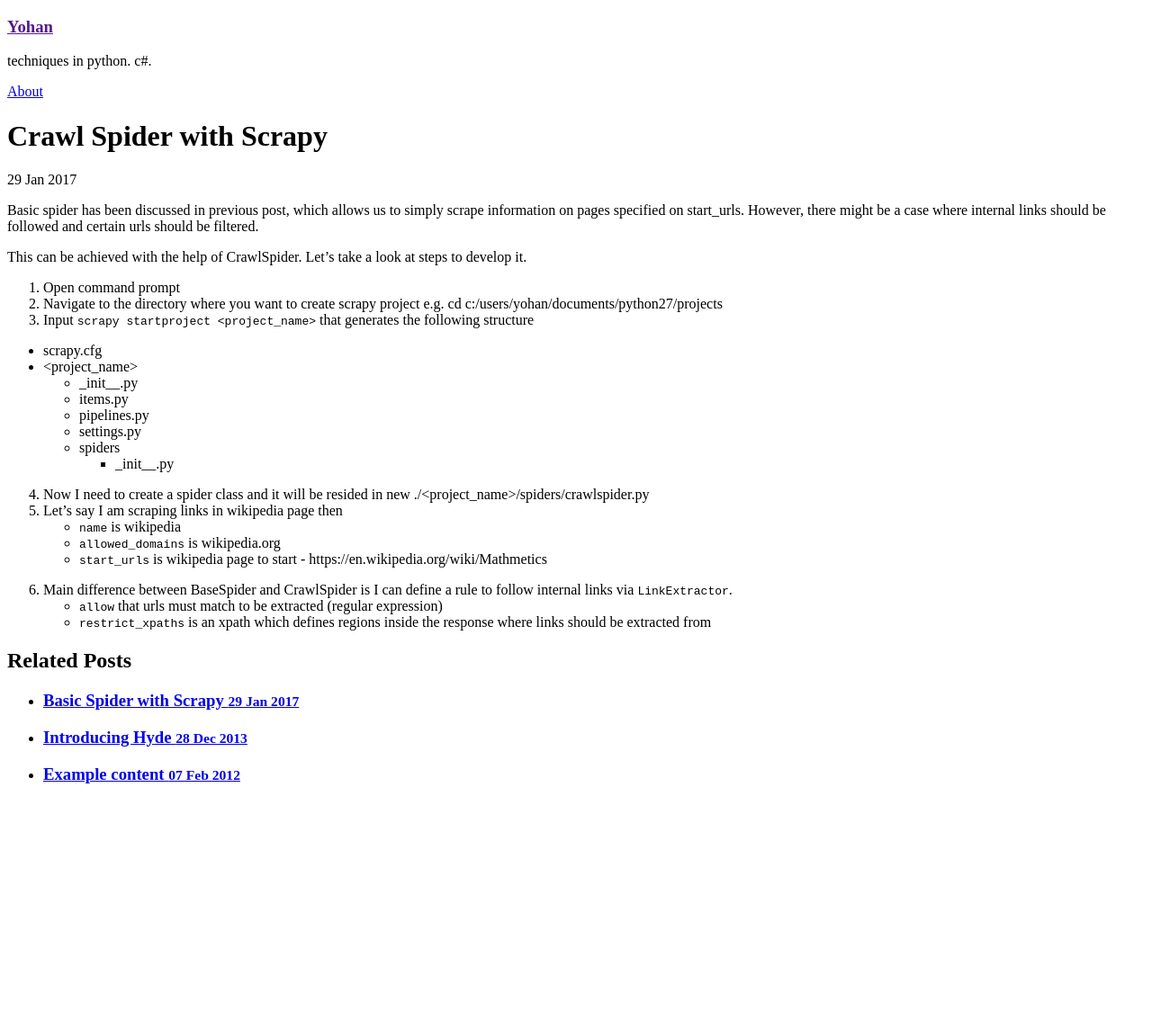
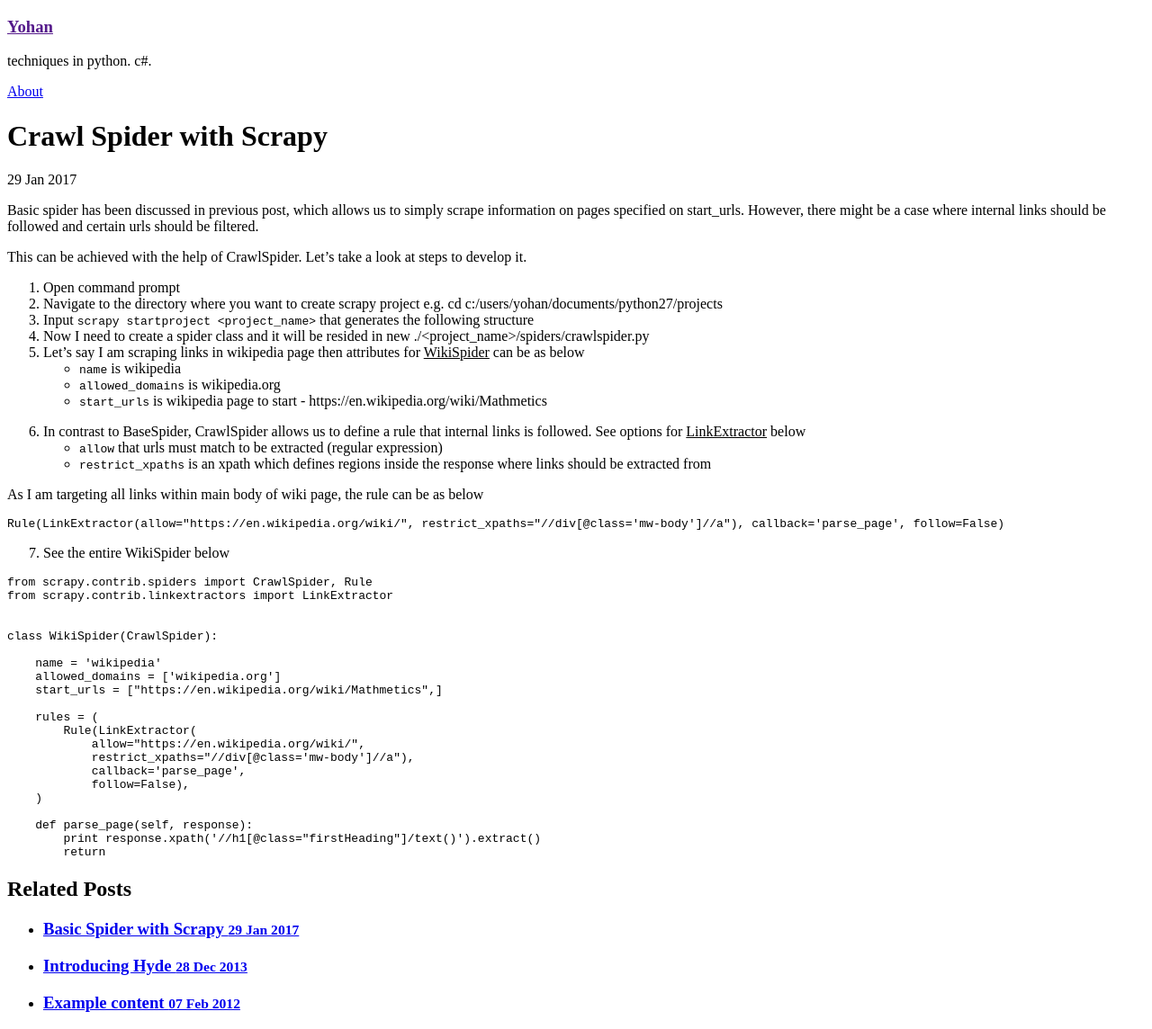
Before and after one commit to yohancheong/yohancheong.github.io, a Jekyll site: the page built from _posts/2017-01-29-crawl-spider-with-scrapy.md, in a window 1280 px wide. Shown: the whole page at 90% size. Built offline with Jekyll 4.4.1, drawn with Linux system fonts in a browser that asks for light colours; before the commit the page ends 900 px from its top, so only the background shows below that.

Commit message:
Writing crawl spider

````diff
--- a/_posts/2017-01-29-crawl-spider-with-scrapy.md
+++ b/_posts/2017-01-29-crawl-spider-with-scrapy.md
@@ -10,24 +10,46 @@ This can be achieved with the help of CrawlSpider. Let's take a look at steps to
 1. Open command prompt
 2. Navigate to the directory where you want to create scrapy project e.g. cd c:/users/yohan/documents/python27/projects
 3. Input `scrapy startproject <project_name>` that generates the following structure
-
-- scrapy.cfg
-- &lt;project_name&gt;
-    - _init__.py
-    - items.py
-    - pipelines.py
-    - settings.py
-    - spiders
-        - _init__.py
-
-{:start="4"}
 4. Now I need to create a spider class and it will be resided in new ./&lt;project_name&gt;/spiders/crawlspider.py
-5. Let's say I am scraping links in wikipedia page then
+5. Let's say I am scraping links in wikipedia page then attributes for <ins>WikiSpider</ins> can be as below
 * `name` is wikipedia
 * `allowed_domains` is wikipedia.org
 * `start_urls` is wikipedia page to start - https://en.wikipedia.org/wiki/Mathmetics
 
 {:start="6"}
-6. Main difference between BaseSpider and CrawlSpider is I can define a rule to follow internal links via `LinkExtractor`.
+6. In contrast to BaseSpider, CrawlSpider allows us to define a rule that internal links is followed. See options for <ins>LinkExtractor</ins> below
 * `allow` that urls must match to be extracted (regular expression)
 * `restrict_xpaths` is an xpath which defines regions inside the response where links should be extracted from
+
+As I am targeting all links within main body of wiki page, the rule can be as below
+
+```python
+Rule(LinkExtractor(allow="https://en.wikipedia.org/wiki/", restrict_xpaths="//div[@class='mw-body']//a"), callback='parse_page', follow=False)
+```
+
+{:start="7"}
+7. See the entire WikiSpider below
+
+```python
+from scrapy.contrib.spiders import CrawlSpider, Rule
+from scrapy.contrib.linkextractors import LinkExtractor
+
+
+class WikiSpider(CrawlSpider):
+
+    name = 'wikipedia'
+    allowed_domains = ['wikipedia.org']
+    start_urls = ["https://en.wikipedia.org/wiki/Mathmetics",]
+
+    rules = (
+        Rule(LinkExtractor(
+            allow="https://en.wikipedia.org/wiki/",
+            restrict_xpaths="//div[@class='mw-body']//a"),
+            callback='parse_page',
+            follow=False),
+    )
+
+    def parse_page(self, response):
+        print response.xpath('//h1[@class="firstHeading"]/text()').extract()
+        return
+```
````
